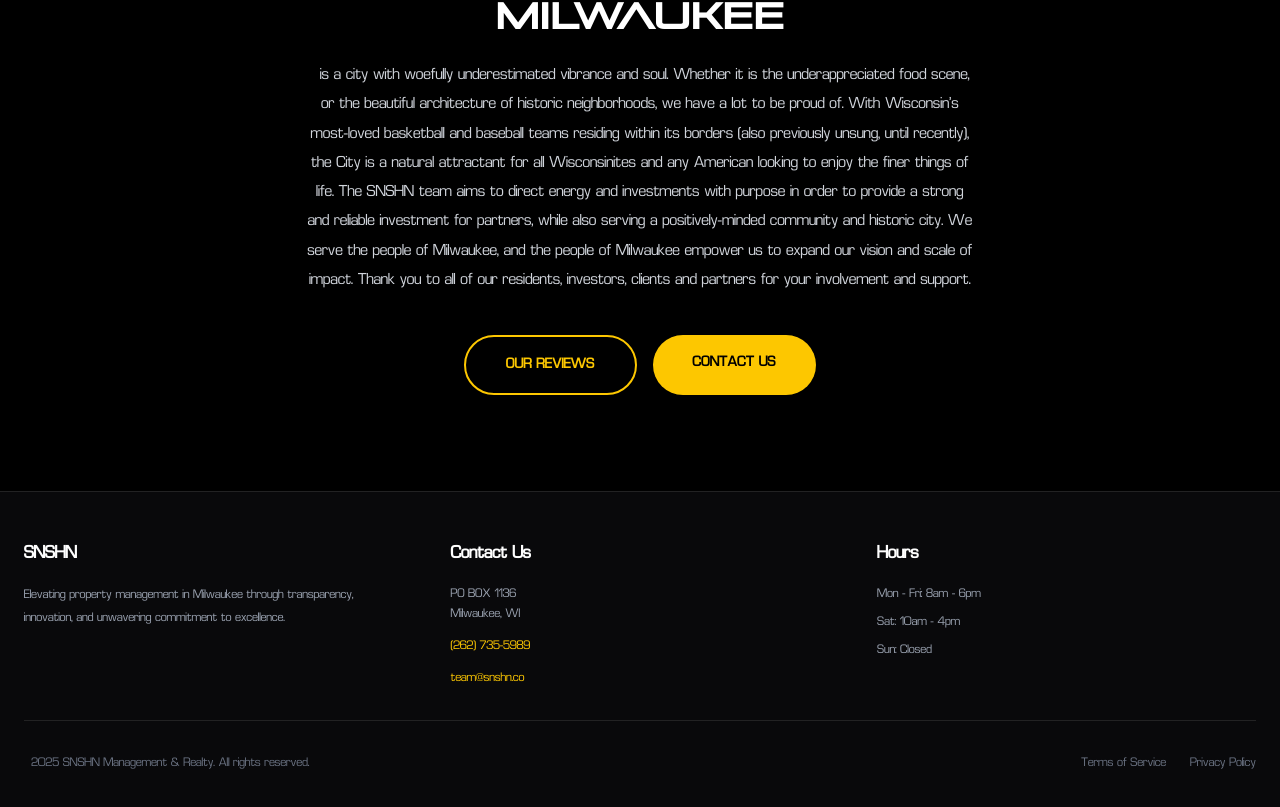
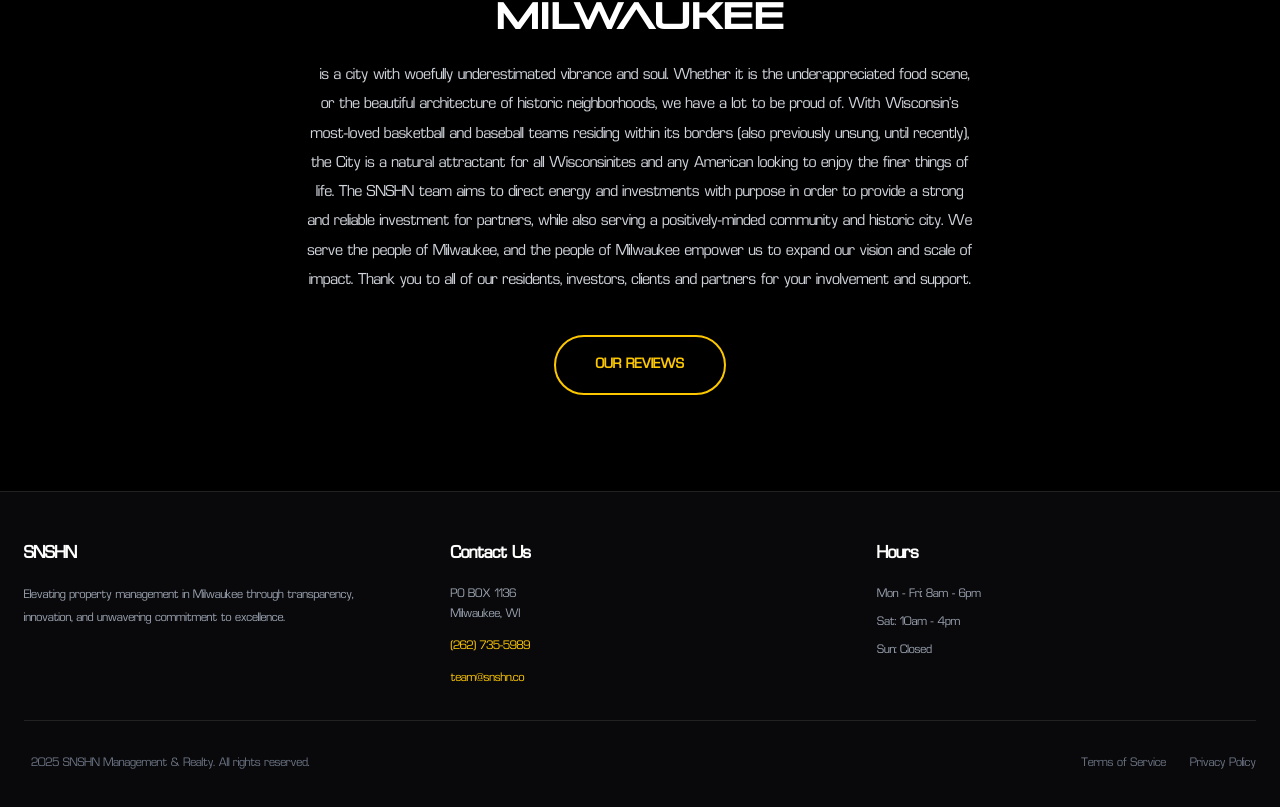
Before and after one commit to begauger/snshn-website, a React (Vite) app: page / in a window 1280 px wide. Shown: the part 5402-6209 px from the top of the page. Built offline with nearby package versions, Linux system fonts and the light colour scheme.

Commit message:
deletion of a button

```diff
--- a/src/components/PremiumLocation.jsx
+++ b/src/components/PremiumLocation.jsx
@@ -39,14 +39,7 @@ export default function PremiumLocation() {
             >
               OUR REVIEWS
             </a>
-            <a
-              href="https://wa.me/2627355989"
-              target="_blank"
-              rel="noopener noreferrer"
-              className="inline-block bg-yellow-400 hover:bg-yellow-500 text-black font-eurostile font-semibold px-10 py-4 rounded-full transition-all duration-300 text-base uppercase tracking-wide text-center"
-            >
-              CONTACT US
-            </a>
+
           </div>
         </div>
 
```
